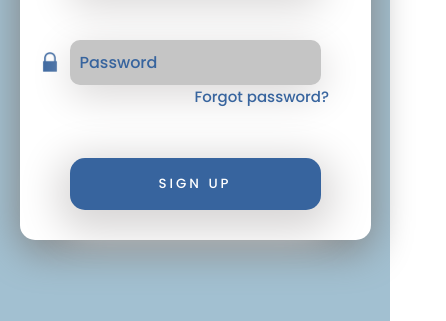
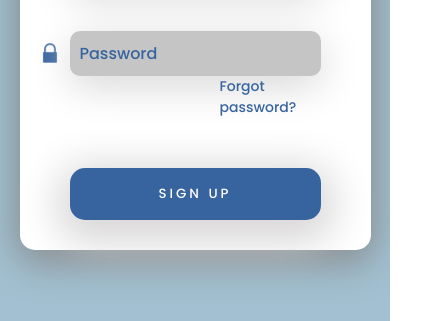
Before and after one commit to jg-marraschi/login-page, a plain HTML site: page index.html in a window 390 px wide. Shown: the part 523-844 px from the top of the page, 446 px wide, since content can reach past the window. Drawn offline with Linux system fonts and the light colour scheme.

Commit message:
estilo.css

```diff
--- a/SRC/estilo.css
+++ b/SRC/estilo.css
@@ -106,7 +106,7 @@ body * {
 .textfield-pass{
     color: #37649E;
     margin-left: 250px;
-    font-size: 15px;
+    font-size: 14px;
     cursor: pointer;
 }
 
@@ -142,6 +142,10 @@ body * {
         width: 85%;
     }
 
+    .textfield-pass{
+        margin-left: 250px;
+    }
+
 }
 
 @media(max-width:600px){
@@ -162,10 +166,11 @@ body * {
         height: auto;
     }
 
+
     .textfield-pass{
-        width: 100%;
-        height: auto;
+        margin-left: 150px;
     }
+
 
 
     .left-img{
```
